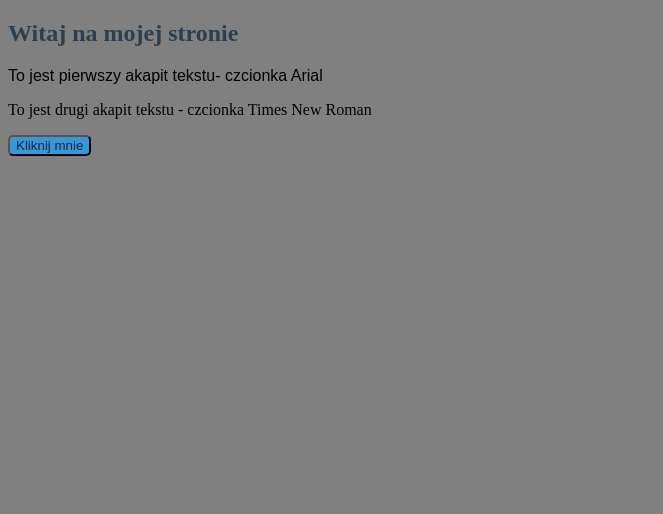
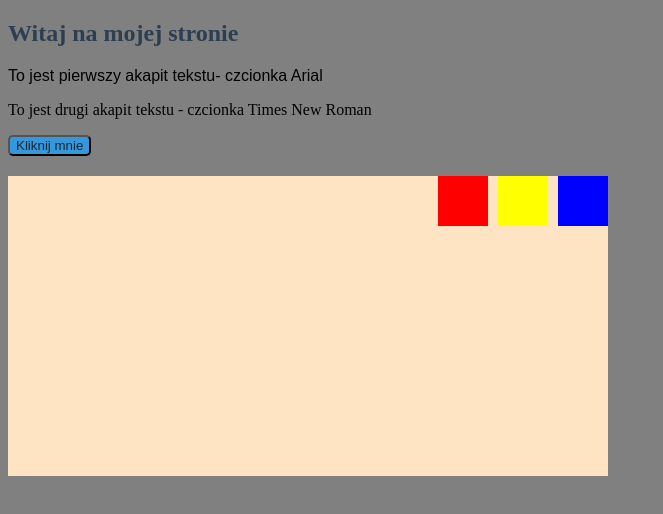
Before and after one commit to milenask4001/css, a website: page index.html in a window 1280 px wide. Shown: the whole page, without its empty margins (0-663 px from the left). Drawn offline with Linux system fonts and the light colour scheme.

Commit message:
learning flex-box

```diff
--- a/index.html
+++ b/index.html
@@ -12,7 +12,12 @@
     <p>To jest pierwszy akapit tekstu- czcionka Arial</p>
     <p>To jest drugi akapit tekstu - czcionka Times New Roman</p>
     <button>Kliknij mnie</button>
+  </section>
+  <div class="container">
+    <div class="red box"></div>
+    <div class="yellow box"></div>
+    <div class="blue box"></div>
 
-  </section>
+  </div>
 </body>
 </html>
--- a/style.css
+++ b/style.css
@@ -26,3 +26,26 @@ button{
 button:hover{
   background-color: #2980b9;
 }
+.container{
+  margin-top: 20px;
+  display:flex;
+  gap: 10px;
+  justify-content: flex-end;
+  background-color: bisque;
+  height: 300px;
+  width: 600px;
+}
+.box{
+  height: 50px;
+  width: 50px;
+
+}
+.red{
+  background-color: red;
+}
+.yellow{
+  background-color: yellow;
+}
+.blue{
+  background-color: blue;
+}
```
